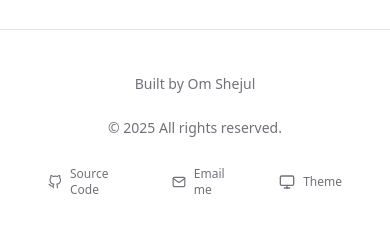
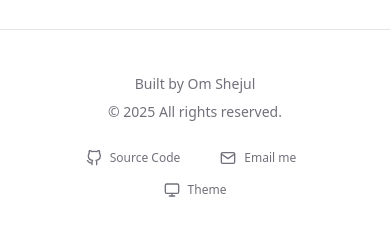
Before and after one commit to omshejul/cli-tools-frontend, a Next.js app: page / in a window 390 px wide. Shown: the part 598-834 px from the top of the page. Built offline with nearby package versions, Linux system fonts and the light colour scheme; no server answers.

Commit message:
Fix typo in API connection error message and adjust footer layout for better responsiveness

```diff
--- a/app/page.tsx
+++ b/app/page.tsx
@@ -170,7 +170,7 @@
       setIsApiAvailable(isAvailable);
       if (!isAvailable) {
         toast.error(
-          "Unable to connect to the API server. Please make sure it&apos;s running."
+          "Unable to connect to the API server. Please make sure it is running."
         );
       }
     };
--- a/components/footer.tsx
+++ b/components/footer.tsx
@@ -29,7 +29,7 @@
   return (
     <footer className="border-t flex justify-center">
       <div className="container max-w-5xl flex flex-col items-center gap-4 py-10 min-md:h-18 p-8 md:flex-row md:py-0">
-        <div className="flex flex-col items-center gap-4 px-8 md:flex-row md:gap-2 md:px-0">
+        <div className="flex flex-col items-center px-8 md:flex-row md:gap-2 md:px-0">
           <p className="text-center text-sm leading-loose text-muted-foreground md:text-left">
             Built by Om Shejul
           </p>
@@ -38,7 +38,7 @@
             © {currentYear} All rights reserved.
           </p>
         </div>
-        <div className="flex flex-1 items-center justify-end space-x-2">
+        <div className="flex flex-1 flex-wrap items-center justify-center sm:justify-end space-x-2">
           <a
             href="https://github.com/omshejul/cli-tools-frontend"
             target="_blank"
@@ -47,7 +47,7 @@
           >
             <span className="flex items-center gap-2 py-2">
               <FiGithub className="h-4 w-4" />
-              <span className="text-xs">Source Code</span>
+              <span className="text-xs whitespace-nowrap">Source Code</span>
             </span>
           </a>
 
@@ -57,7 +57,7 @@
           >
             <span className="flex items-center gap-2 py-2">
               <FiMail className="h-4 w-4" />
-              <span className="text-xs">Email me</span>
+              <span className="text-xs whitespace-nowrap">Email me</span>
             </span>
           </a>
 
```
